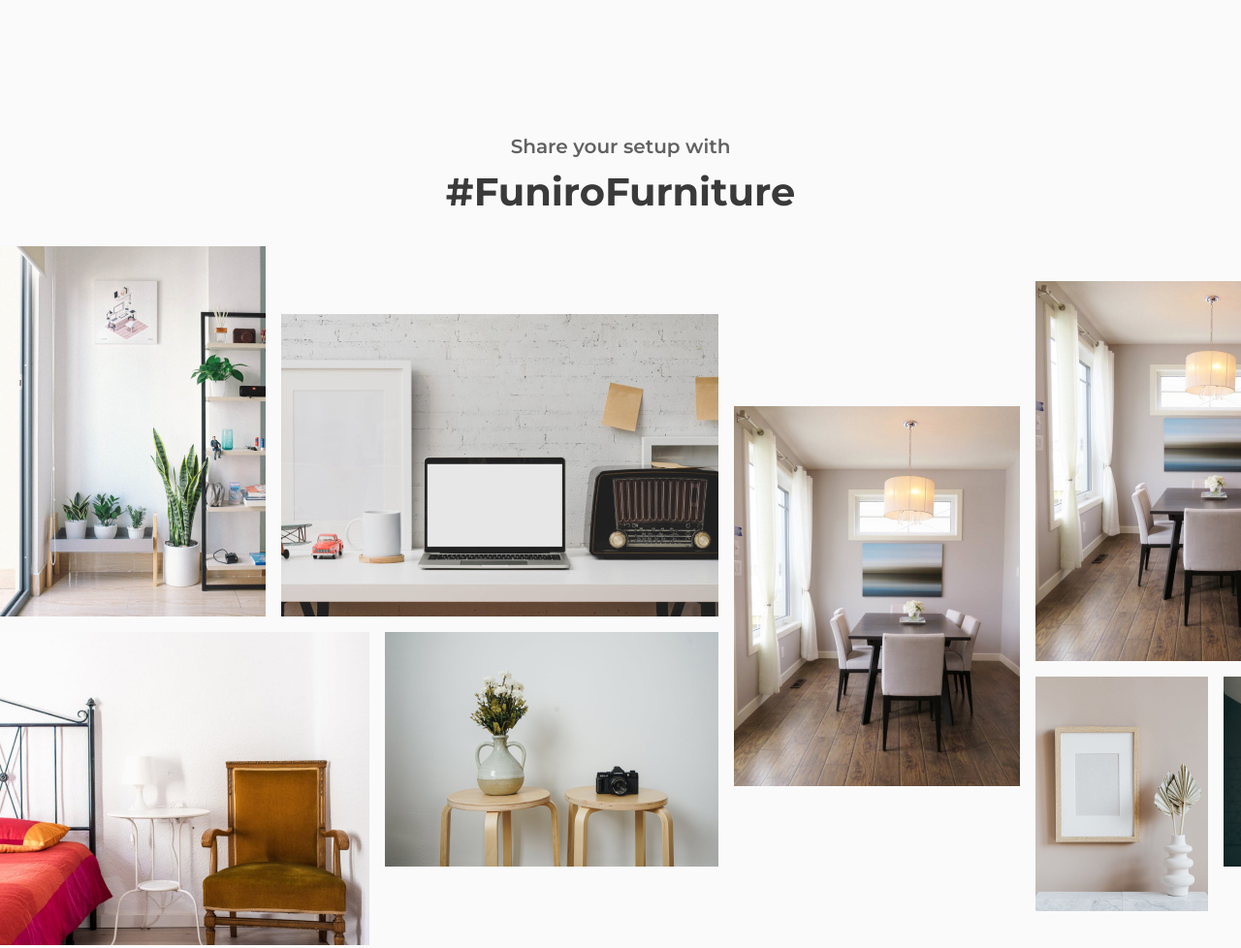
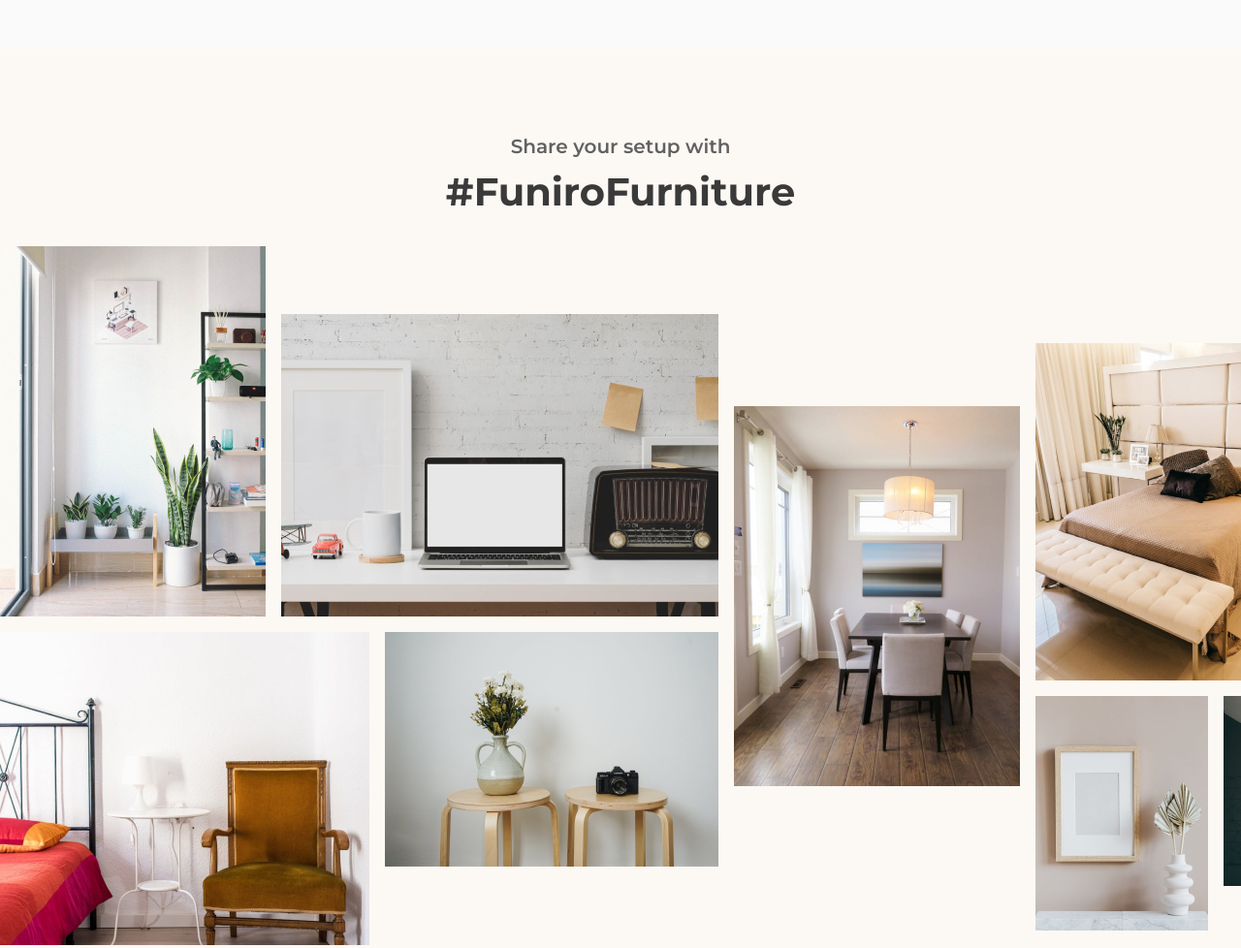
Before and after one commit to DenisVorop/funiro, a plain HTML site: page index.html in a window 1280 px wide. Shown: the part 3318-4296 px from the top of the page at 97% size. Drawn offline with Linux system fonts and the light colour scheme.

Commit message:
Add files via upload

```diff
--- a/index.html
+++ b/index.html
@@ -416,8 +416,8 @@
                             </div>
                             <div class="furniture__column">
                                 <div class="furniture__row row-furniture row-furniture_right-top">
-                                    <a href="images/furniture/03.jpg" class="row-furniture__item"><img src="images/furniture/03.jpg" alt=""></a>
-                                    <a href="images/furniture/04.jpg" class="row-furniture__item"><img src="images/furniture/04.jpg" alt=""></a>
+                                    <a href="images/furniture/03.jpg" class="row-furniture__item"><img src="images/furniture/04.jpg" alt=""></a>
+                                    <a href="images/furniture/04.jpg" class="row-furniture__item"><img src="images/furniture/05.jpg" alt=""></a>
                                 </div>
                                 <div class="furniture__row row-furniture row-furniture_right-bottom">
                                     <a href="images/furniture/08.jpg" class="row-furniture__item"><img src="images/furniture/08.jpg" alt=""></a>
--- a/main.css
+++ b/main.css
@@ -1039,6 +1039,7 @@ body {
 /*----------------------------------------------------------------------------------FURNITURE----------------------*/
 .furniture {
   padding: 85px 0;
+  background: #FCF8F3;
 }
 .furniture__container {
 }
```
